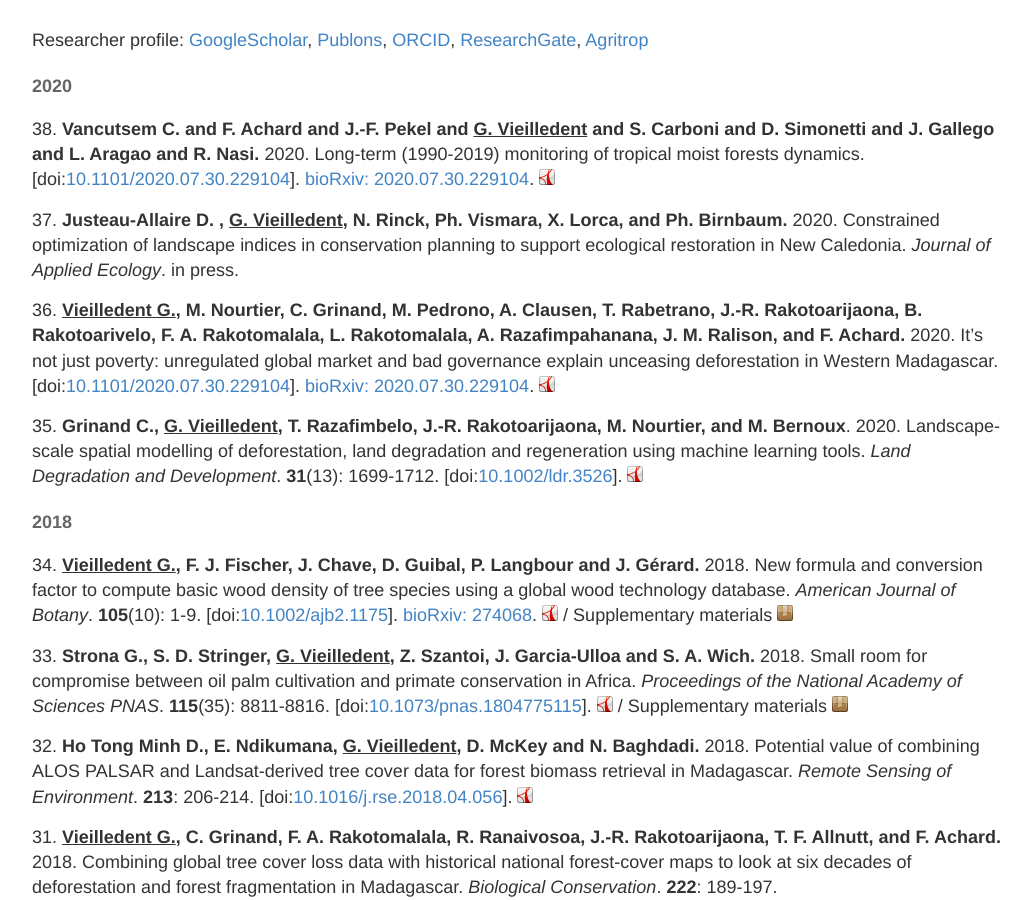
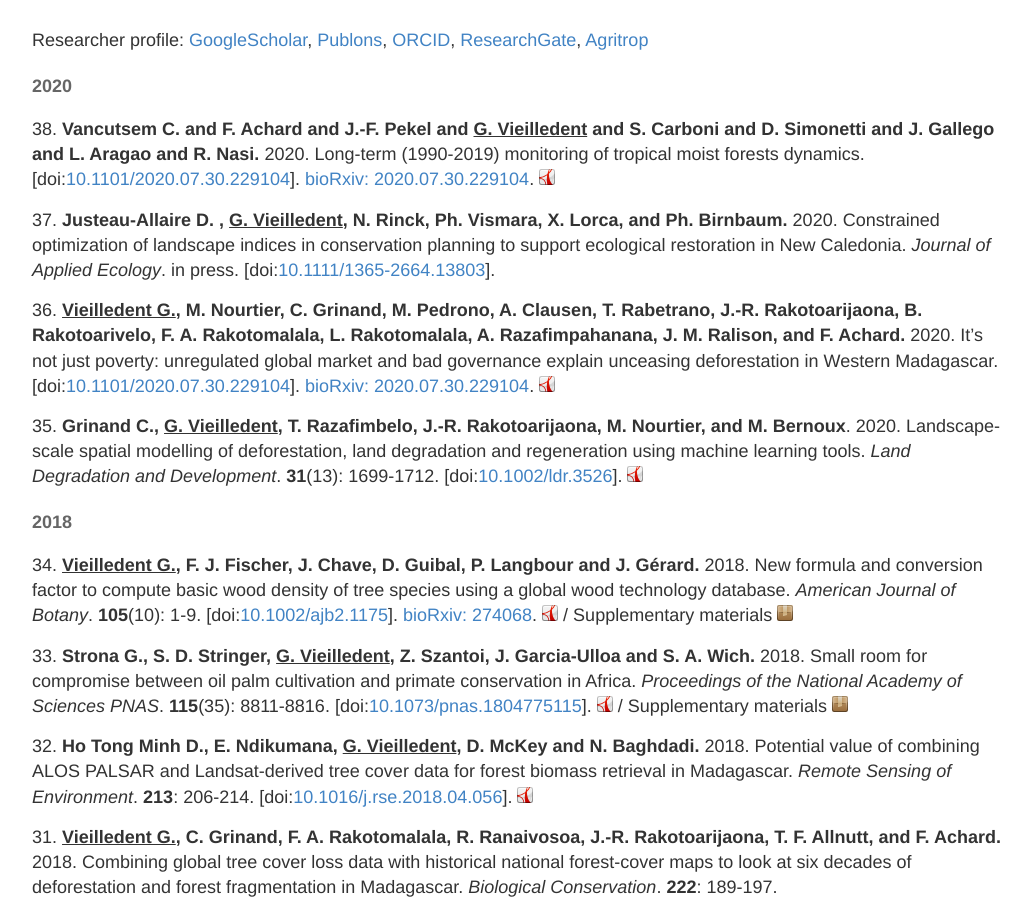
Before and after one commit to ghislainv/ghislainv.github.io, a Jekyll site: the page built from publications.md, in a window 1280 px wide and 900 px high, scrolled down 463 px. Shown: the whole window, without its empty margins (118-1149 px from the left). Built offline with Jekyll 4.4.1, drawn with Linux system fonts in a browser that asks for light colours; comment, search, counter and statistics services are not loaded.

Commit message:
Update publications

```diff
--- a/publications.md
+++ b/publications.md
@@ -21,6 +21,7 @@ Researcher profile:
 [![manuscript in pdf](/images/logos/logo-pdf.png "manuscript in pdf")](/publications/Vancutsem2020-bioRxiv.pdf)
 
 37\. **Justeau-Allaire D. , <span style="text-decoration: underline;">G. Vieilledent</span>, N. Rinck, Ph. Vismara, X. Lorca, and Ph. Birnbaum.** 2020. Constrained optimization of landscape indices in conservation planning to support ecological restoration in New Caledonia. _Journal of Applied Ecology_. in press.
+\[doi:[10.1111/1365-2664.13803](https://doi.org/10.1111/1365-2664.13803)\].
 
 36\. **<span style="text-decoration: underline;">Vieilledent G.</span>, M. Nourtier, C. Grinand, M. Pedrono, A. Clausen, T. Rabetrano, J.-R. Rakotoarijaona, B. Rakotoarivelo, F. A. Rakotomalala, L. Rakotomalala, A. Razafimpahanana, J. M. Ralison, and F. Achard.** 2020. It's not just poverty: unregulated global market and bad governance explain unceasing deforestation in Western Madagascar.
 \[doi:[10.1101/2020.07.30.229104](https://doi.org/10.1101/2020.07.30.229104)\].
```
